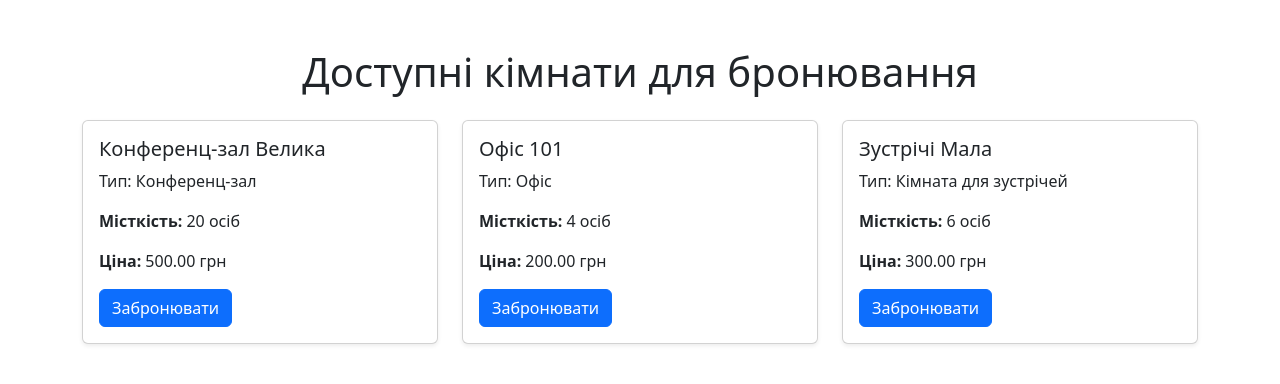
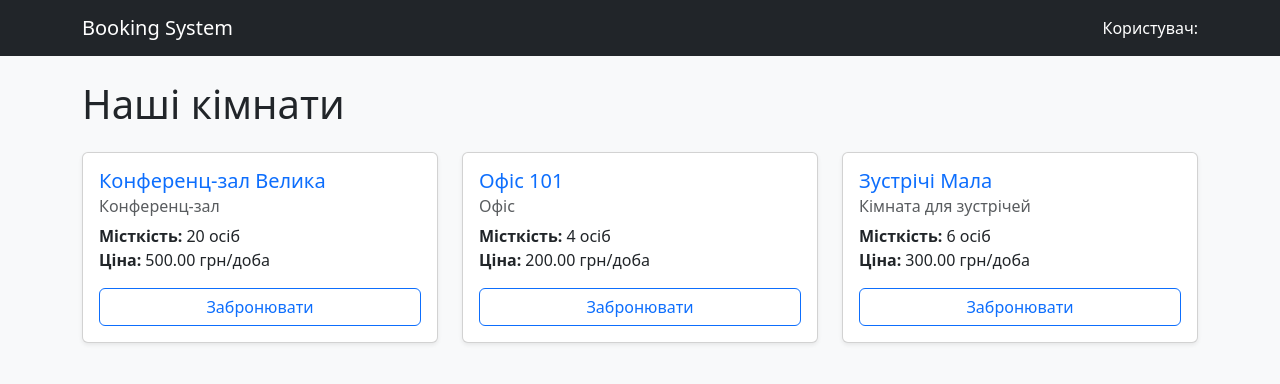
Before and after one commit to zmyslyiyurii-commits/project_system_reservations, a Django app: page / in a window 1280 px wide. Shown: the top 384 px of the page. Run offline with Django 5.2, Linux system fonts and the light colour scheme; data comes from the database, SQL or seed files in the repository.

Commit message:
Виконано Пункт 2 ТЗ: Створено форму бронювання та шаблони

```diff
--- a/booking_project/core/templates/core/room_list.html
+++ b/booking_project/core/templates/core/room_list.html
@@ -2,25 +2,41 @@
 <html lang="uk">
 <head>
     <meta charset="UTF-8">
-    <title>Список кімнат</title>
+    <meta name="viewport" content="width=device-width, initial-scale=1.0">
+    <title>Система бронювання</title>
     <link href="https://cdn.jsdelivr.net/npm/bootstrap@5.3.0/dist/css/bootstrap.min.css" rel="stylesheet">
 </head>
-<body class="container mt-5">
-    <h1 class="text-center mb-4">Доступні кімнати для бронювання</h1>
-    <div class="row">
-        {% for room in rooms %}
-        <div class="col-md-4 mb-3">
-            <div class="card shadow-sm">
-                <div class="card-body">
-                    <h5 class="card-title">{{ room.name }}</h5>
-                    <p class="card-text">Тип: {{ room.get_room_type_display }}</p>
-                    <p><strong>Місткість:</strong> {{ room.capacity }} осіб</p>
-                    <p><strong>Ціна:</strong> {{ room.price_per_day }} грн</p>
-                    <a href="{% url 'book_room' %}" class="btn btn-primary">Забронювати</a>
+<body class="bg-light">
+    <nav class="navbar navbar-dark bg-dark mb-4">
+        <div class="container">
+            <a class="navbar-brand" href="/">Booking System</a>
+            <span class="navbar-text text-white">
+                Користувач: {{ user.username }}
+            </span>
+        </div>
+    </nav>
+
+    <div class="container">
+        <h1 class="mb-4">Наші кімнати</h1>
+        <div class="row">
+            {% for room in rooms %}
+            <div class="col-md-4 mb-4">
+                <div class="card h-100 shadow-sm">
+                    <div class="card-body">
+                        <h5 class="card-title text-primary">{{ room.name }}</h5>
+                        <h6 class="card-subtitle mb-2 text-muted">{{ room.get_room_type_display }}</h6>
+                        <p class="card-text">
+                            <strong>Місткість:</strong> {{ room.capacity }} осіб<br>
+                            <strong>Ціна:</strong> {{ room.price_per_day }} грн/доба
+                        </p>
+                        <a href="{% url 'book_room' %}" class="btn btn-outline-primary w-100">Забронювати</a>
+                    </div>
                 </div>
             </div>
+            {% empty %}
+            <p>Наразі кімнат немає. Додайте їх в адмінці.</p>
+            {% endfor %}
         </div>
-        {% endfor %}
     </div>
 </body>
 </html>
--- a/booking_project/core/views.py
+++ b/booking_project/core/views.py
@@ -13,9 +13,10 @@ def book_room(request):
         form = BookingForm(request.POST)
         if form.is_valid():
             booking = form.save(commit=False)
-            booking.user = request.user
+            booking.user = request.user  # Прив'язуємо бронювання до того, хто увійшов
             booking.save()
             return redirect('room_list')
     else:
         form = BookingForm()
+
     return render(request, 'core/booking_form.html', {'form': form})
```
Also changed, not shown: booking_project/core/forms.py (+8 -3 lines), booking_project/core/templates/core/booking_form.html (added, +38 -0 lines).
